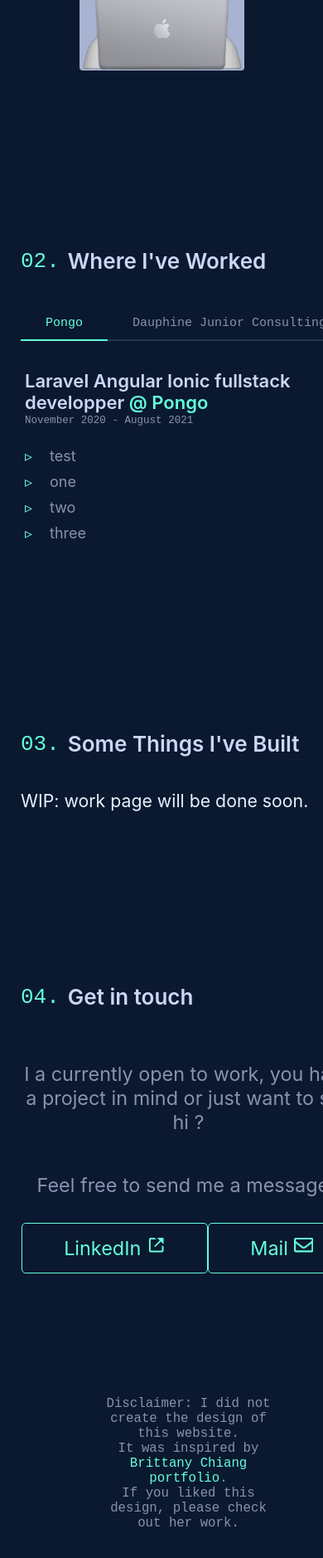
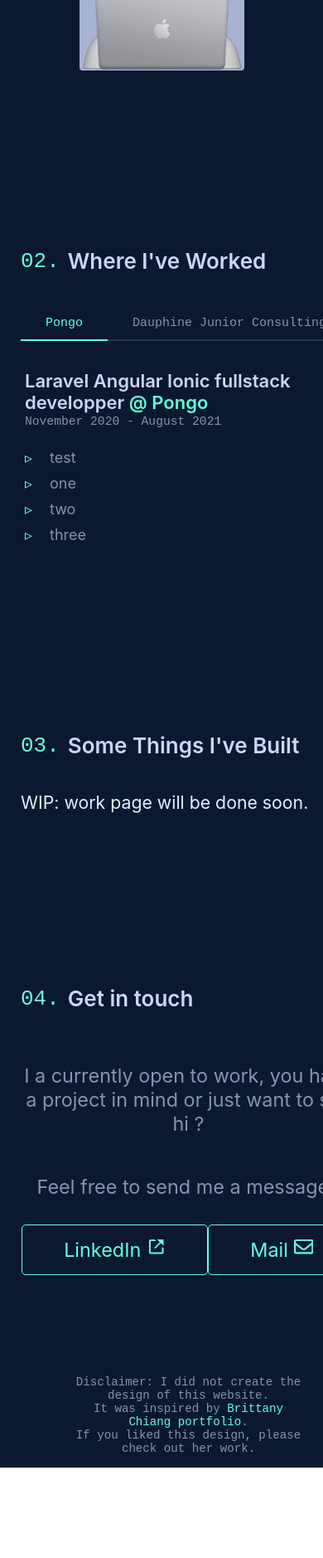
Before and after one commit to manki23/manki23.github.io, a React (Create React App) app: page / in a window 390 px wide. Shown: the part 1650-3528 px from the top of the page at 83% size. After the commit the page ends 3419 px from the top, so only its background shows below. Built offline with nearby package versions, Linux system fonts and the light colour scheme.

Commit message:
MOD: ContactPage.js & Footer.js > responsiveness

```diff
--- a/src/components/pages/ContactPage.js
+++ b/src/components/pages/ContactPage.js
@@ -8,6 +8,7 @@ const StyledContactPage = styled.div`
     padding: 100px 0px;
     text-align: center;
     div {
+      font-size: ${({ theme }) => `clamp(${theme.fontSize.md}, 5vw, ${theme.fontSize.xxl})`};
         display: grid;
     }
 `
--- a/src/components/pages/ExperiencePage.js
+++ b/src/components/pages/ExperiencePage.js
@@ -66,7 +66,7 @@ const StyledExperiencePage = styled.div`
       }
       p {
         font-family: monospace;
-        font-size: 0.6em;
+        font-size: 0.7em;
         margin-top: 0px;
         margin-bottom: 25px;
       }
--- a/src/components/shared/Footer.js
+++ b/src/components/shared/Footer.js
@@ -6,7 +6,7 @@ const StyledFooter = styled.footer`
   width: 70vw;
   margin-left: auto;
   margin-right: auto;
-  padding: 25px;
+  font-size: 0.9em;
   p {
     font-family: monospace;
     text-align: center;
```
